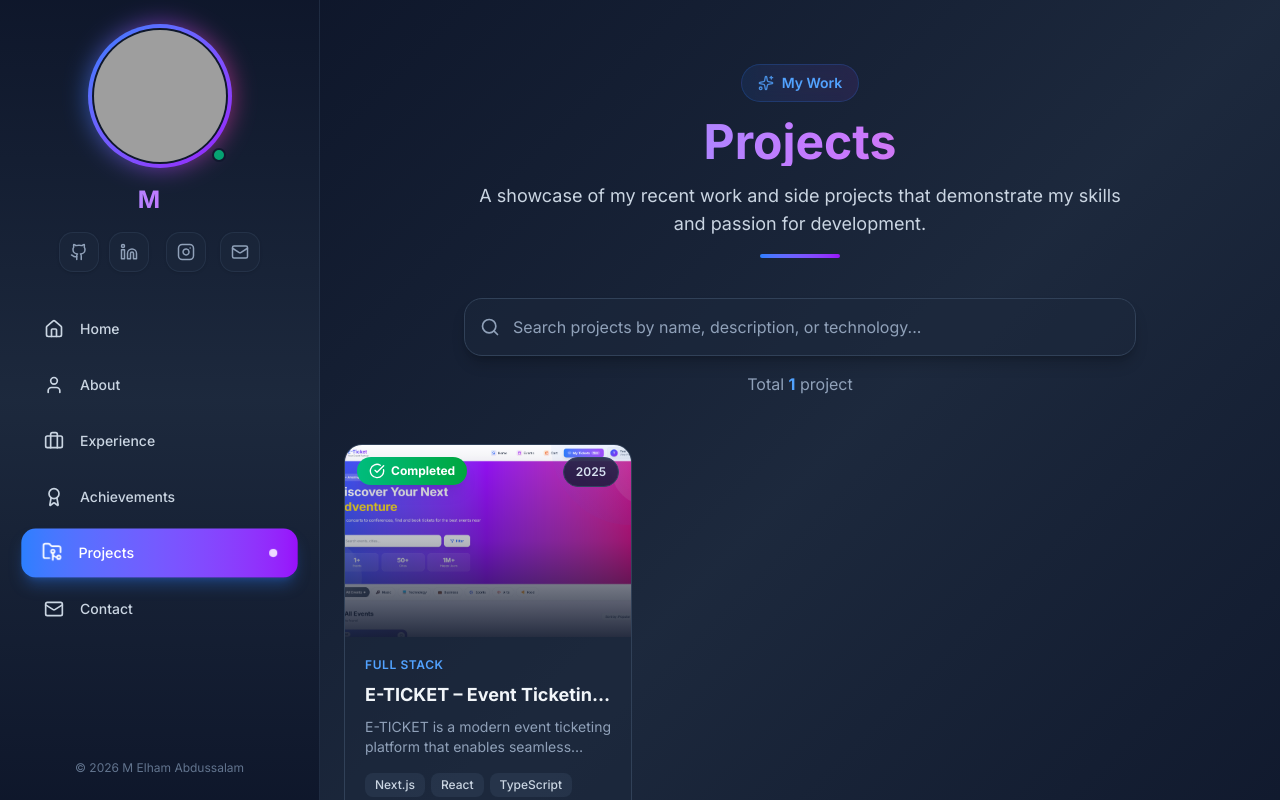
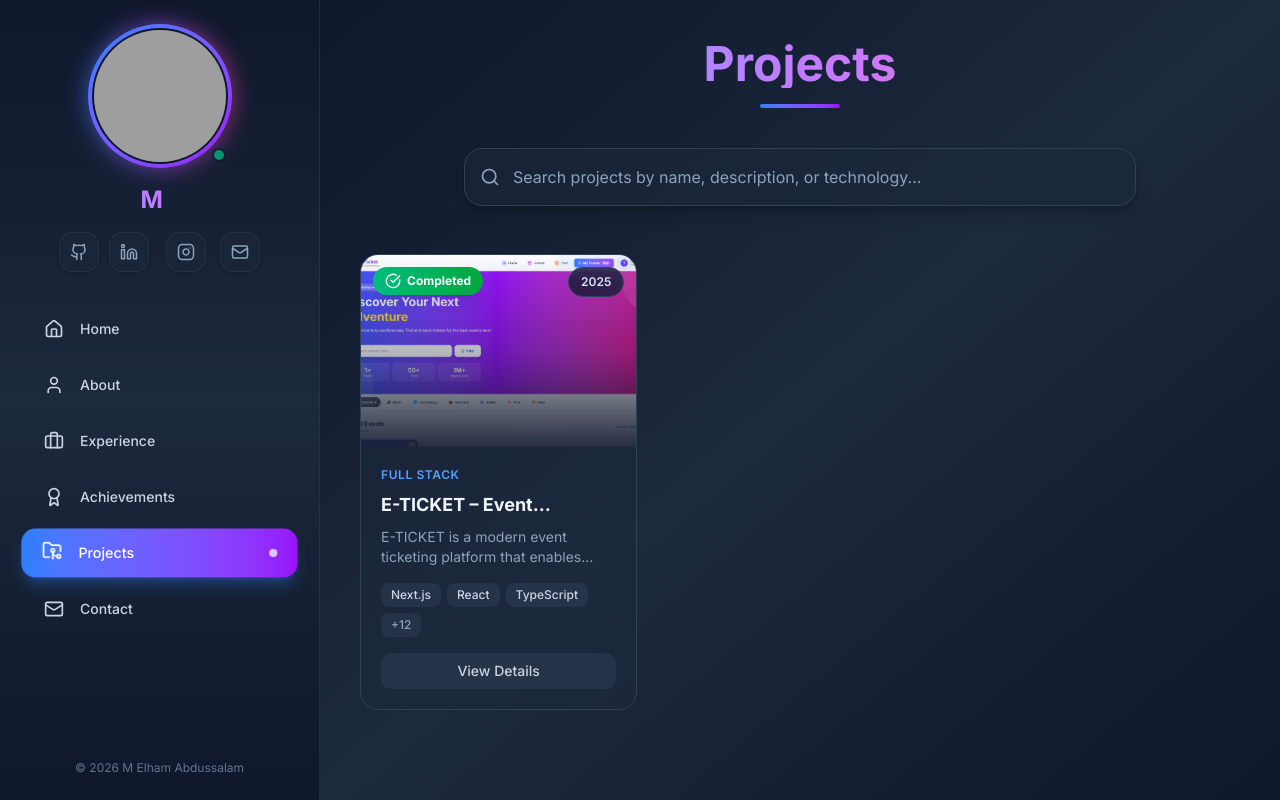
Before and after one commit to ElhamAbdussalam/portofolio_elhamabdussalam, a Next.js app: page /projects in a window 1280 px wide. Shown: the top 800 px of the page. Built offline with nearby package versions, Linux system fonts and the light colour scheme; grey boxes are pictures that could not be loaded.

Commit message:
Projects

```diff
--- a/src/components/Projects.tsx
+++ b/src/components/Projects.tsx
@@ -65,7 +65,7 @@
 
   return (
     <div className="min-h-screen bg-gradient-to-br from-slate-900 via-slate-800 to-slate-900 text-slate-100">
-      <div className="max-w-7xl mx-auto px-6 py-16">
+      <div className="max-w-7xl mx-auto px-10 py-10">
         {/* Header */}
         <div
           className={`text-center mb-10 transition-all duration-1000 ${
@@ -74,17 +74,9 @@
               : "opacity-0 -translate-y-10"
           }`}
         >
-          <div className="inline-flex items-center gap-2 px-4 py-2 rounded-full bg-gradient-to-r from-blue-500/10 to-purple-500/10 border border-blue-500/20 backdrop-blur-sm mb-4">
-            <Sparkles className="w-4 h-4 text-blue-400 animate-pulse" />
-            <span className="text-sm font-semibold text-blue-400">My Work</span>
-          </div>
           <h2 className="text-4xl md:text-5xl font-bold bg-gradient-to-r from-blue-400 via-purple-400 to-pink-400 bg-clip-text text-transparent mb-4">
             Projects
           </h2>
-          <p className="text-slate-300 text-lg max-w-2xl mx-auto mb-4">
-            A showcase of my recent work and side projects that demonstrate my
-            skills and passion for development.
-          </p>
           <div
             className={`w-20 h-1 bg-gradient-to-r from-blue-500 to-purple-600 mx-auto rounded-full transition-all duration-1000 delay-200 ${
               isVisible ? "scale-x-100" : "scale-x-0"
@@ -103,27 +95,6 @@
               onChange={(e) => setSearchQuery(e.target.value)}
               className="w-full pl-12 pr-4 py-4 bg-slate-800/50 border border-slate-700 rounded-2xl text-slate-100 placeholder-slate-400 focus:outline-none focus:ring-2 focus:ring-blue-500/50 focus:border-blue-500/50 transition-all shadow-lg shadow-black/20"
             />
-          </div>
-          <div className="text-center mt-4">
-            <p className="text-slate-400">
-              {searchQuery ? (
-                <>
-                  Found{" "}
-                  <span className="text-blue-400 font-bold">
-                    {filteredProjects.length}
-                  </span>{" "}
-                  {filteredProjects.length === 1 ? "project" : "projects"}
-                </>
-              ) : (
-                <>
-                  Total{" "}
-                  <span className="text-blue-400 font-bold">
-                    {projects.length}
-                  </span>{" "}
-                  {projects.length === 1 ? "project" : "projects"}
-                </>
-              )}
-            </p>
           </div>
         </div>
 
```
